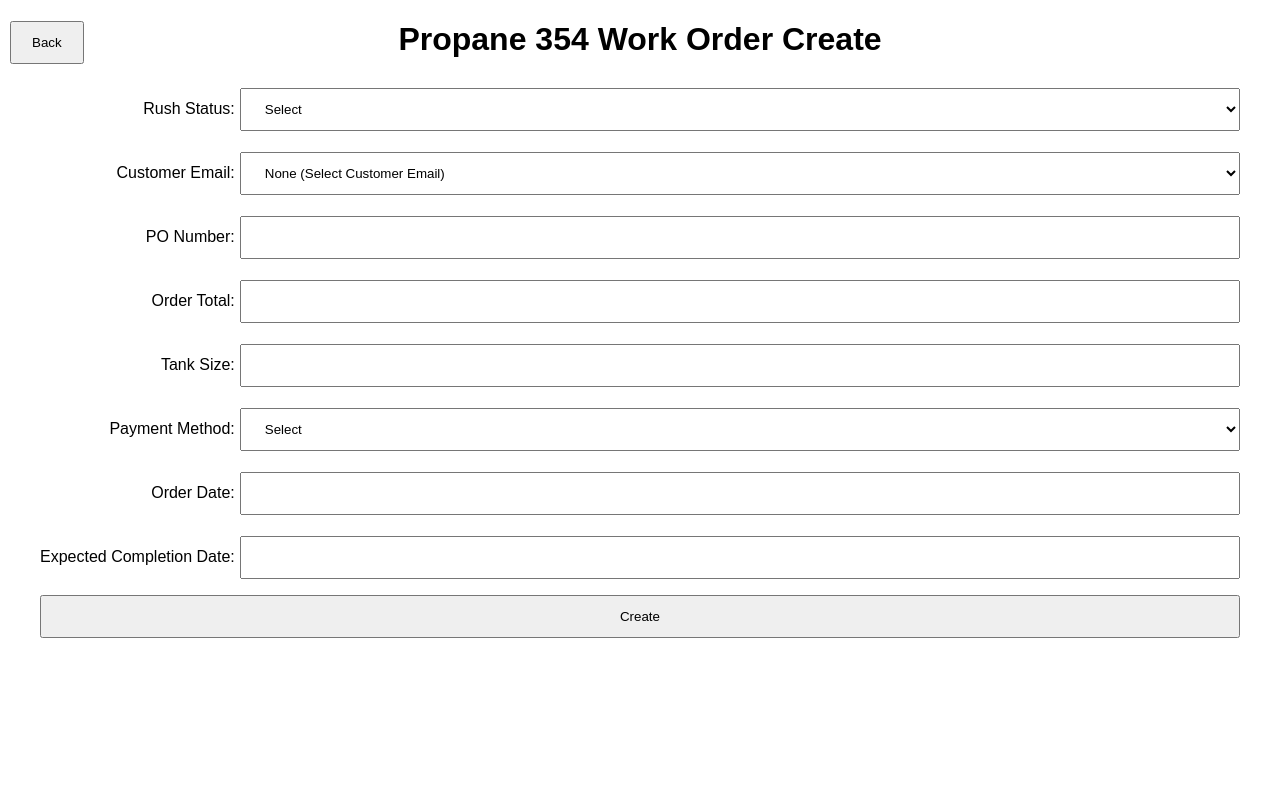
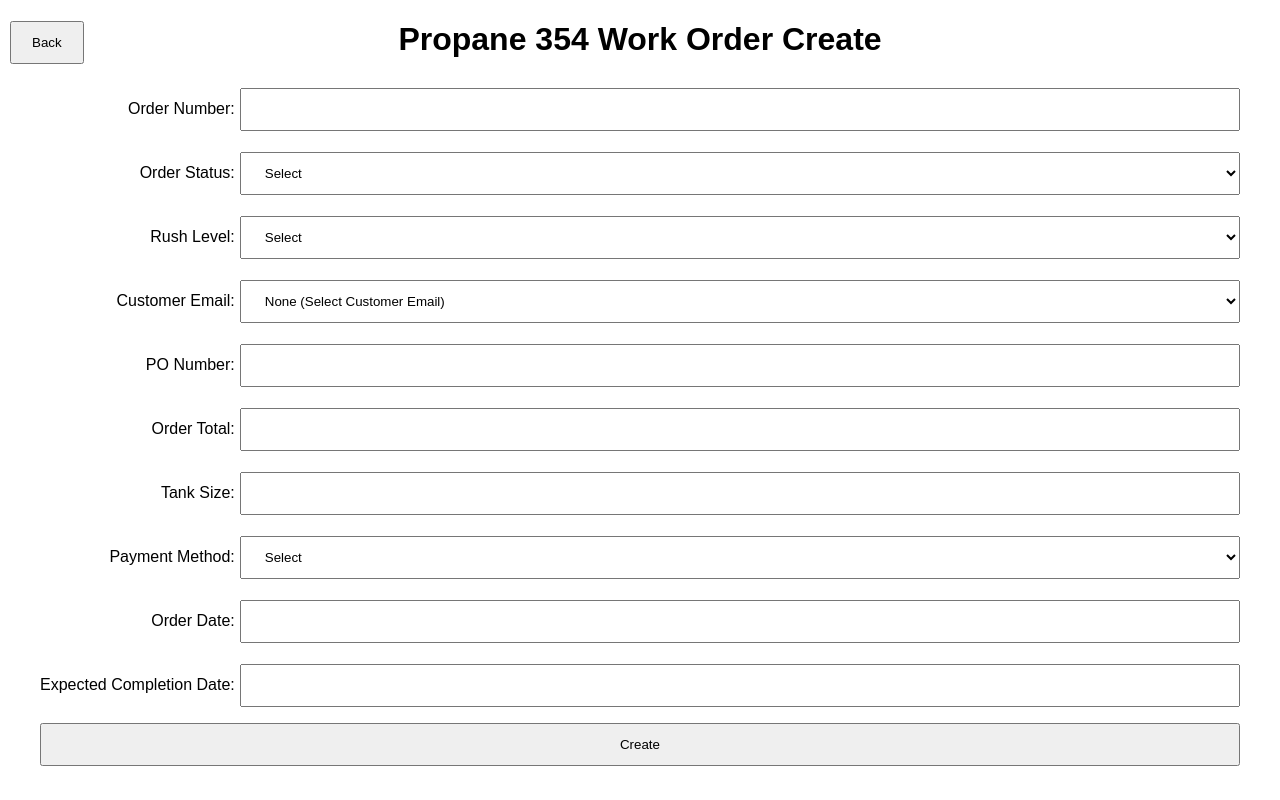
Before and after one commit to BowieGian/Propane-354, a Flask app: page /work-order/create in a window 1280 px wide. Run offline with Flask 2, Linux system fonts and the light colour scheme; data comes from the database, SQL or seed files in the repository; both versions use the stored data as it was after the commit.

Commit message:
fixed some problems with work order

```diff
--- a/app.py
+++ b/app.py
@@ -158,7 +158,7 @@ def workOrderList():
     )
 
 @app.route('/work-order/create', methods=['GET', 'POST'])
-def workOrderAdd():
+def workOrderCreate():
     database = 'propane354.db'
     connection = create_connection(database)
     cursor = connection.cursor()
@@ -168,8 +168,8 @@ def workOrderAdd():
     if request.method == 'POST':
         form = {}
         attributes = [
-            'rush_status', 'customer_email', 'po_number', 'work_to_be_done', 'tank_size',
-            'liquid_vapour', 'qf', 'form_factor'
+            'order_number', 'customer_email', 'order_total', 'order_status', 'payment_method', 'rush_level',
+            'order_date', 'po_number', 'expected_completion_date'
         ]
 
         for attribute in attributes:
--- a/templates/work-order-create.html
+++ b/templates/work-order-create.html
@@ -11,8 +11,17 @@
 
 	<form action="/work-order/create" method="POST">
 		<div class="grid">
-			<label for="rush_status">Rush Status:</label>
-			<select name="rush_status" id="rush_status">
+			<label for="order_number">Order Number:</label>
+			<input type="text" name="order_number" id="order_number">
+			<label for="order_status">Order Status:</label>
+			<select name="order_status" id="order_status">
+				<option value="Select">Select</option>
+				<option value="In Progress">In Progress</option>
+				<option value="On Hold">On Hold</option>
+				<option value="Completed">Completed</option>
+			</select>
+			<label for="rush_level">Rush Level:</label>
+			<select name="rush_level" id="rush_level">
 				<option value="Select">Select</option>
 				<option value="Standard">Standard</option>
 				<option value="Express">Express</option>
```
Also changed, not shown: propane354.db.
